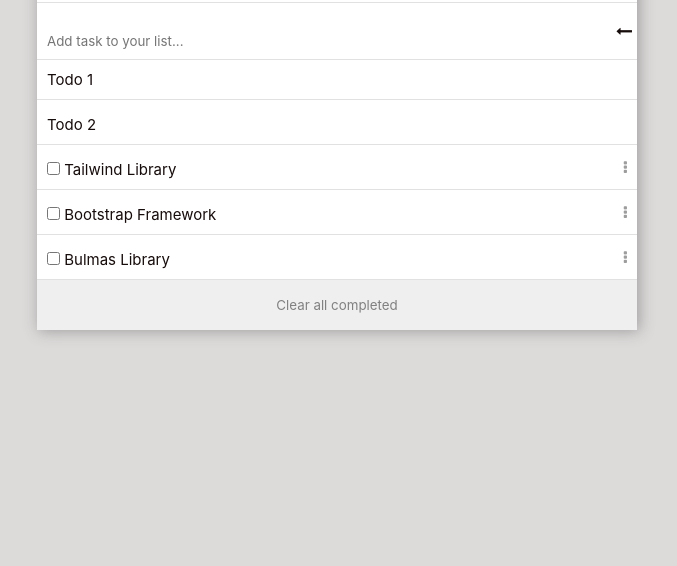
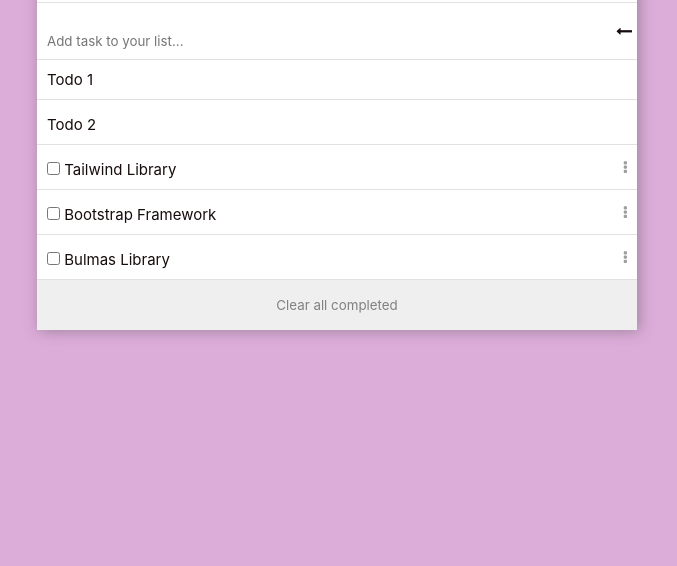
Before and after one commit to CELYNEBIRUNGI/To-do-lists, a website built with webpack: page src/index.html in a window 1280 px wide. Shown: the part 234-800 px from the top of the page, without its empty margins (239-916 px from the left). Built offline with nearby package versions, Linux system fonts and the light colour scheme.

Commit message:
change html/css/javascript

```diff
--- a/src/index.css
+++ b/src/index.css
@@ -5,8 +5,9 @@
   padding: 0;
   box-sizing: border-box;
 }
+
 body {
-  background-color: #DDDADA;
+  background-color: #ddadda;
   width: 90vw;
   height: 90vh;
   display: flex;
@@ -14,6 +15,7 @@
   justify-content: center;
   flex-direction: column;
 }
+
 .main {
   background: #fff;
   box-shadow: 2px 1px 14px 0 rgba(70, 69, 69, 0.42);
@@ -23,9 +25,11 @@
   justify-content: center;
   flex-direction: column;
 }
+
 .main h1 {
   margin-top: 10px;
 }
+
 .container {
   margin-top: 10px;
   display: flex;
@@ -34,32 +38,39 @@
   border-bottom: 1px solid #dddd;
   padding: 5px;
 }
+
 .entrypoint {
   width: 100%;
 }
+
 .edit {
   display: flex;
   justify-content: space-between;
   width: 100%;
   border-bottom: 1px solid #dddd;
 }
+
 .edit .editTask {
   width: 95%;
   border: none;
   padding: 10px;
 }
+
 .arrow {
   padding-right: 5px;
 }
+
 .edit .editTask:focus {
   outline: none;
 }
+
 .lists {
   display: flex;
   flex-direction: column;
   gap: 5px;
 }
- .todo_list {
+
+.todo_list {
   border-bottom: 1px solid #dddd;
   padding: 10px;
   list-style-type: none;
@@ -72,10 +83,12 @@
   height: 50px;
   color: gray;
 }
+
 .btn-clear:hover {
   color: black;
   text-decoration: underline;
 }
+
 .items {
   display: flex;
   justify-content: space-between;
@@ -84,6 +97,7 @@
   list-style-type: none;
   font-size: 15px;
 }
+
 .dots {
   color: #8f8e8edd;
 }
```
